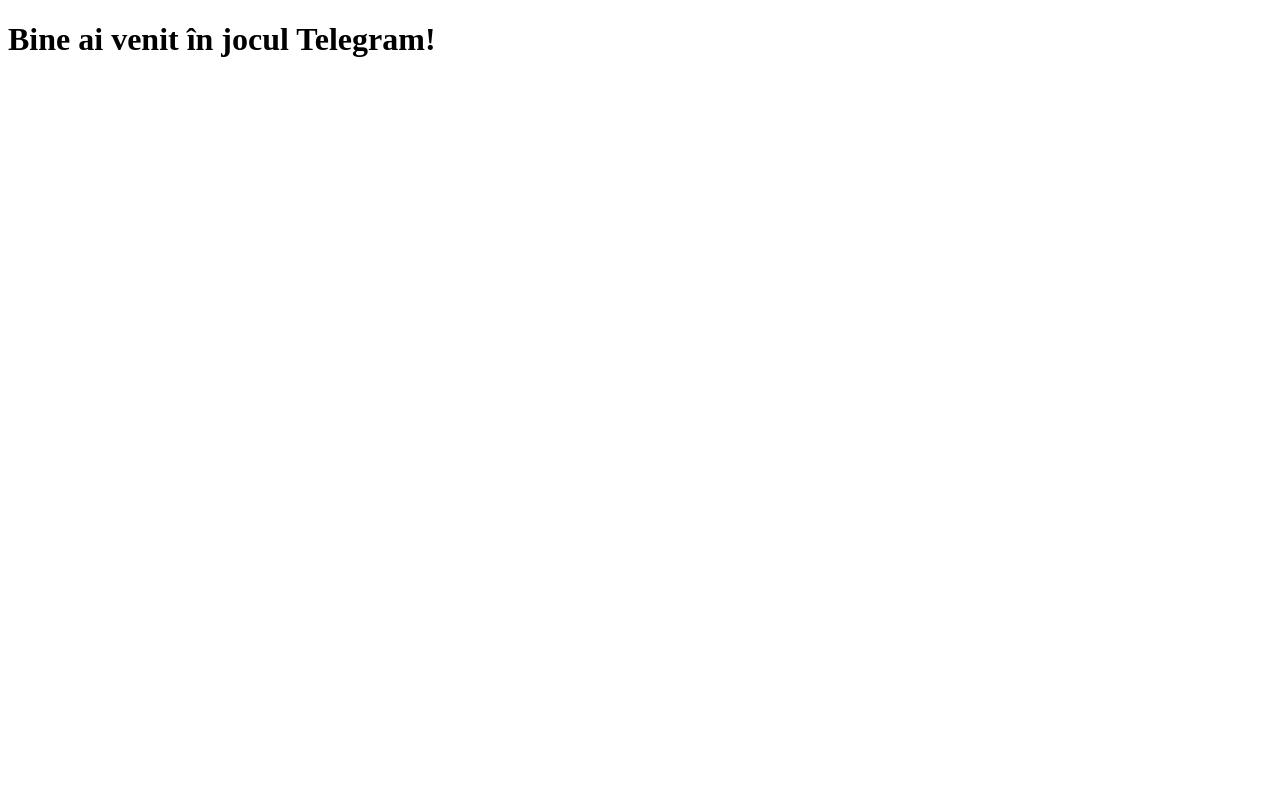
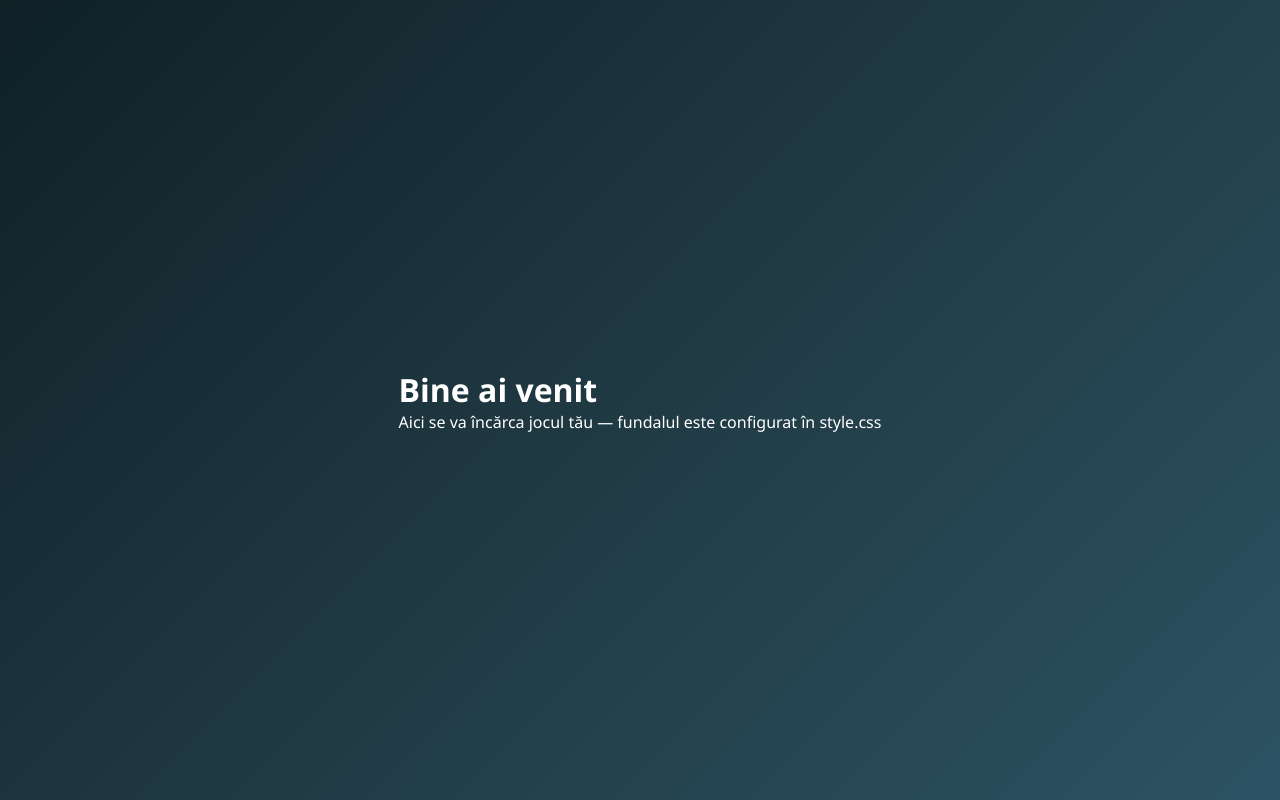
Before and after one commit to a68651497/nukki, a website: page public/index.html in a window 1280 px wide. Drawn offline with Linux system fonts and the light colour scheme.

Commit message:
update fundal joc

```diff
--- a/public/index.html
+++ b/public/index.html
@@ -1,11 +1,17 @@
+<!-- public/index.html -->
 <!DOCTYPE html>
 <html lang="ro">
 <head>
-  <meta charset="UTF-8">
-  <meta name="viewport" content="width=device-width, initial-scale=1.0">
+  <meta charset="utf-8" />
+  <meta name="viewport" content="width=device-width,initial-scale=1" />
   <title>Joc Telegram</title>
+  <link rel="stylesheet" href="style.css" />
 </head>
 <body>
-  <h1>Bine ai venit în jocul Telegram!</h1>
+  <div id="app">
+    <h1>Bine ai venit</h1>
+    <p>Aici se va încărca jocul tău — fundalul este configurat în style.css</p>
+  </div>
+  <script src="script.js" defer></script>
 </body>
 </html>
--- /dev/null
+++ b/public/style.css
@@ -0,0 +1,39 @@
+/* public/style.css */
+* { box-sizing: border-box; margin: 0; padding: 0; }
+html, body { height: 100%; }
+
+body {
+  min-height: 100vh;
+  font-family: "Segoe UI", Roboto, Arial, sans-serif;
+  /* FUNDAL GRADIENT (implicit) */
+  background: linear-gradient(135deg, #0f2027 0%, #203a43 50%, #2c5364 100%);
+  color: #ffffff;
+  display: flex;
+  align-items: center;
+  justify-content: center;
+  overflow: hidden;
+}
+
+/* Dacă vrei să folosești o imagine în loc de gradient:
+   1. Pune imaginea în public/assets/bg.jpg
+   2. Deblochează liniile de mai jos (șterge /* */)
+*/
+/*
+body {
+  background-image:
+    linear-gradient(rgba(0,0,0,0.35), rgba(0,0,0,0.35)),
+    url('assets/bg.jpg');
+  background-size: cover;
+  background-position: center;
+  background-repeat: no-repeat;
+  background-attachment: fixed;
+}
+*/
+
+/* Container pentru conținutul jocului (centrare și padding) */
+#app {
+  width: 100%;
+  max-width: 1200px;
+  padding: 20px;
+  text-align: center;
+}
```
